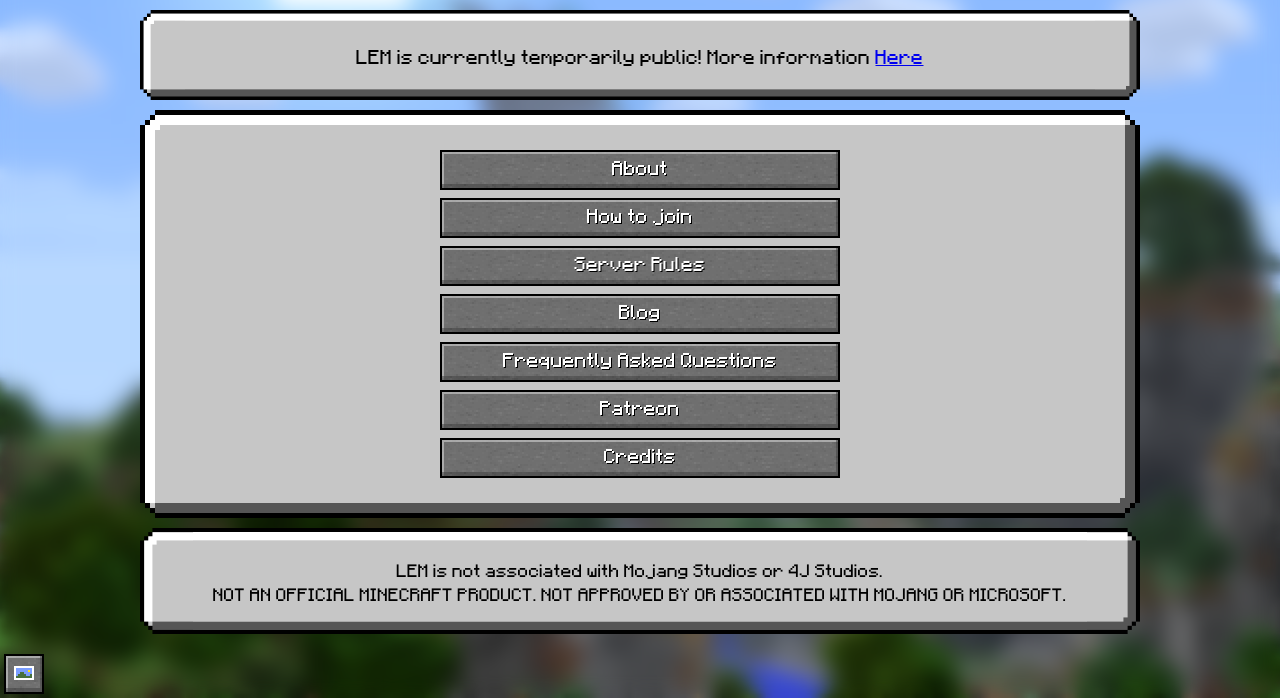
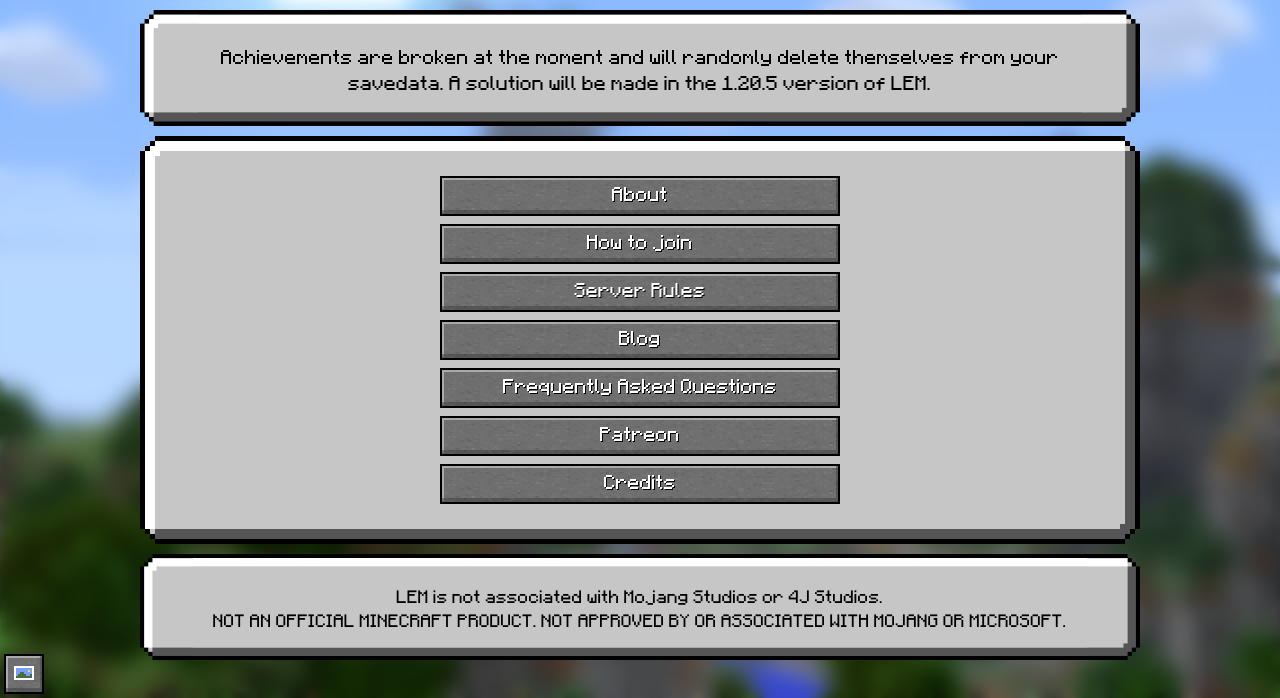
Before and after one commit to Legacy-Edition-Minigames/Website, a Jekyll site: the page built from index.html, in a window 1280 px wide, cut to the strip 202-900 px from the top of the page. Built offline with Jekyll 4.4.1, drawn with Linux system fonts in a browser that asks for light colours; some web fonts are replaced.

Commit message:
Revert "Mark event as started"
This reverts commit 4972f7fd774bfbd8ba81ec9d1f71f370d743da73.

```diff
--- a/_posts/blog/2024-6-13-1kevent.markdown
+++ b/_posts/blog/2024-6-13-1kevent.markdown
@@ -21,8 +21,8 @@
 
   The event starts at:
 
-  # The event has started!
+  # 14:00 UTC
 
-  ### Join at legacyminigames.net on 1.20.4
+  ### Notice: The event has been delayed by a few hours, sorry for the inconvience
 markdown: true
 ---
--- a/_posts/faq/0004-1-1-whitelist.markdown
+++ b/_posts/faq/0004-1-1-whitelist.markdown
@@ -26,9 +26,5 @@
   There is no date that is set in stone for LEM going public, but it will likely either be late 2024 or in 2025.
 
   To clarify, **it does not cost money to join the Closed Alpha.** Joining the server's Patreon simply lets you skip the waiting line to join. If you are interested in joining, you can see more at the [Join page](../join).
-
-  # Notice
-
-  ### LEM is currently temporarily public! More information [Here](../blog/1kevent)
 markdown: true
 ---
--- a/index.html
+++ b/index.html
@@ -4,7 +4,7 @@
 ---
 
 <div class="guibox center">
-	LEM is currently temporarily public! More information <a href="{{ site.baseurl }}/blog/1kevent">Here</a>
+	Achievements are broken at the moment and will randomly delete themselves from your savedata. A solution will be made in the 1.20.5 version of LEM.
 </div>
 
 <div class="guibox center">
--- a/joinrequest.html
+++ b/joinrequest.html
@@ -5,7 +5,6 @@
 
 <div class="guibox center">
 	<h1 style="color: #AA0000; text-shadow: 0.125em 0.125em #2A0000">Invite Requests are paused.</h1>
-		<p><b>NOTICE</b>: LEM is currently temporarily public! More information <a href="{{ site.baseurl }}/blog/1kevent">Here</a></p>
 		<p>We are not currently accepting additional requests for players while we process the current request surplus. </p>
 		<p>Requests will be reopened once a new system for invite requests is established</p>
 		<div class="button-list">
```
